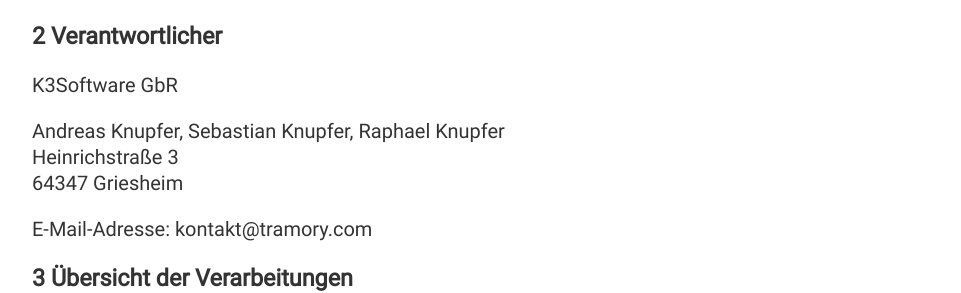
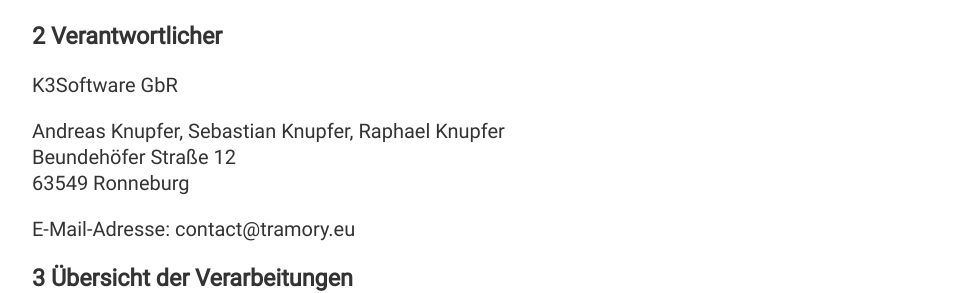
Before and after one commit to k3-software/tramory.github.io, a website built with Parcel: page src/datenschutz.html in a window 1280 px wide. Shown: the part 1290-1583 px from the top of the page, without its empty margins (152-1113 px from the left). Built offline with nearby package versions, Linux system fonts and the light colour scheme.

Commit message:
Update address

```diff
--- a/src/datenschutz.html
+++ b/src/datenschutz.html
@@ -72,8 +72,8 @@
                   </ul>
                   <h3>2 Verantwortlicher</h3>
                   <p>K3Software GbR</p>
-                  <p>Andreas Knupfer, Sebastian Knupfer, Raphael Knupfer<br /> Heinrichstra&szlig;e 3<br /> 64347 Griesheim</p>
-                  <p>E-Mail-Adresse: kontakt@tramory.com</p>
+                  <p>Andreas Knupfer, Sebastian Knupfer, Raphael Knupfer<br /> Beundehöfer Stra&szlig;e 12<br /> 63549 Ronneburg</p>
+                  <p>E-Mail-Adresse: contact@tramory.eu</p>
                   <h3> 3 &Uuml;bersicht der Verarbeitungen</strong></h3>
                   <p>Die nachfolgende &Uuml;bersicht fasst die Arten der verarbeiteten Daten und die Zwecke ihrer Verarbeitung zusammen und verweist auf die betroffenen Personen.</p>
                   <p><strong>Arten der verarbeiteten Daten</strong></p>
```
